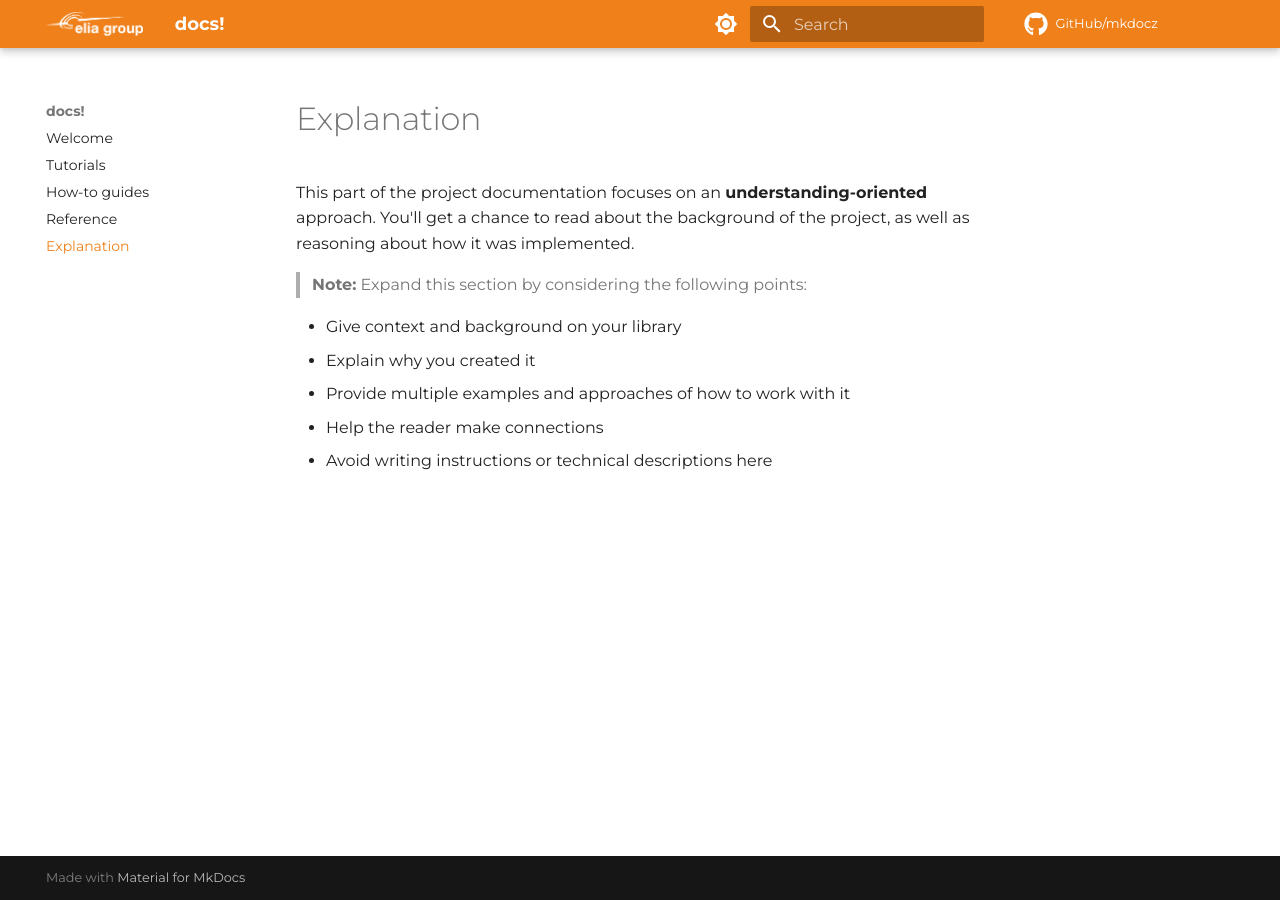
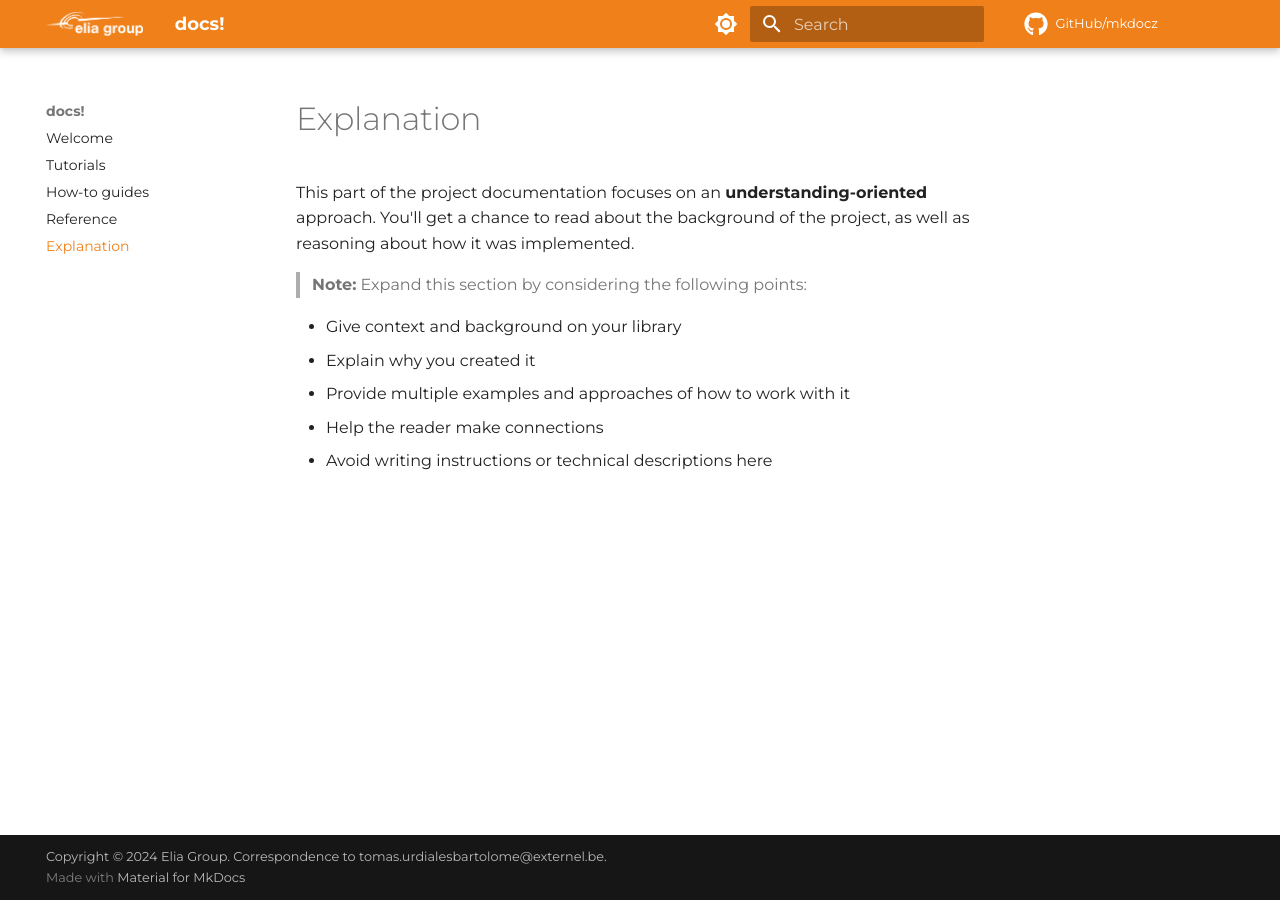
Before and after one commit to tomasurdiales/DataScienceCookBook, an MkDocs documentation site: the page built from docs/explanation.md, in a window 1280 px wide. Built offline with MkDocs 1.6.1 and Material for MkDocs 9.7.7, drawn with Linux system fonts in a browser that asks for light colours; comment, search, counter and statistics services are not loaded.

Commit message:
Add copyright information to mkdocs configuration

```diff
--- a/mkdocs.yml
+++ b/mkdocs.yml
@@ -42,3 +42,5 @@ nav:
 
 repo_url: https://github.com/tomasurdiales/mkdocz
 repo_name: GitHub/mkdocz
+
+copyright: Copyright &copy; 2024 <a href="https://www.eliagroup.eu/">Elia Group</a>. Correspondence to <a href="mailto:tomas.urdialesbartolome@externel.be">tomas.urdialesbartolome@externel.be</a>.
```
